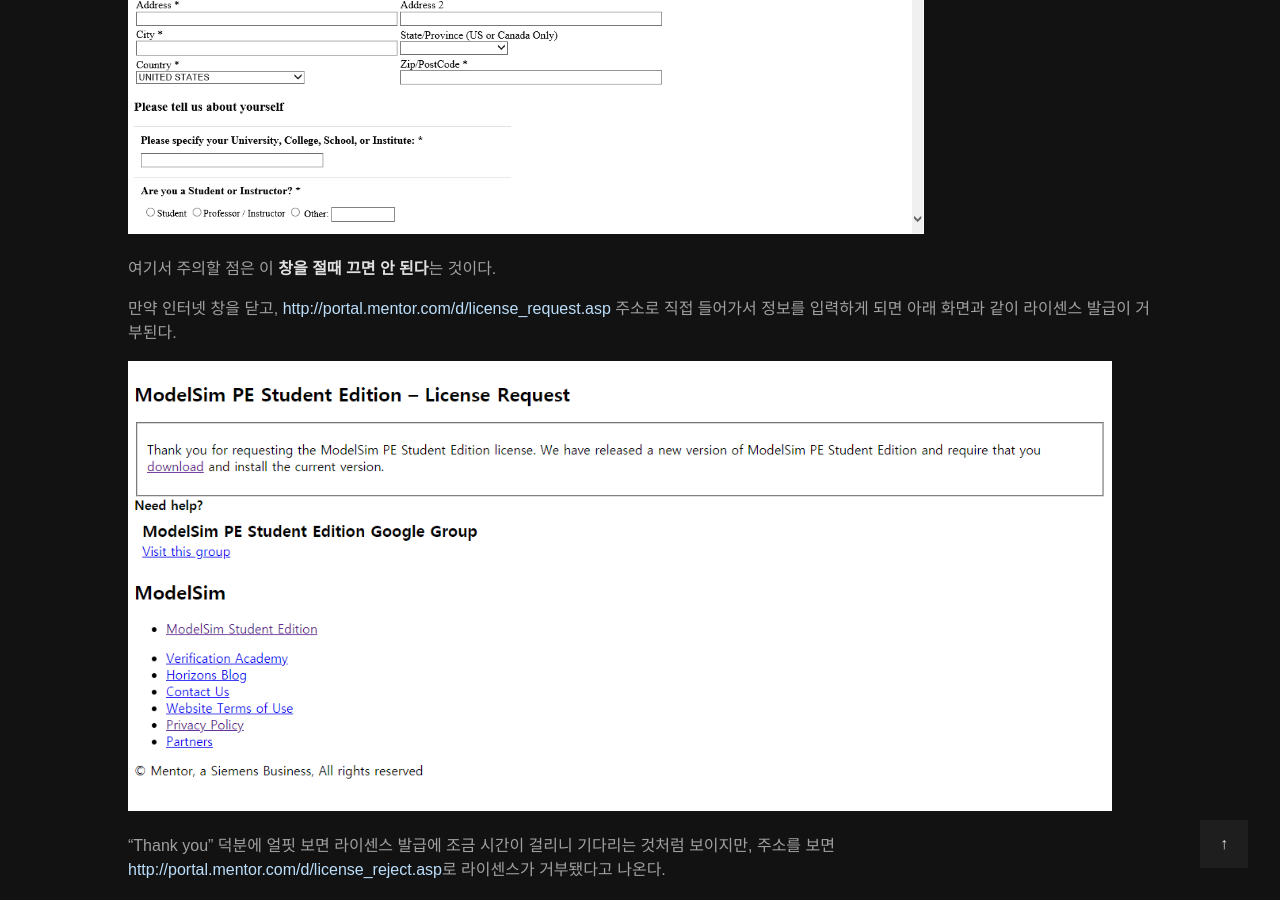
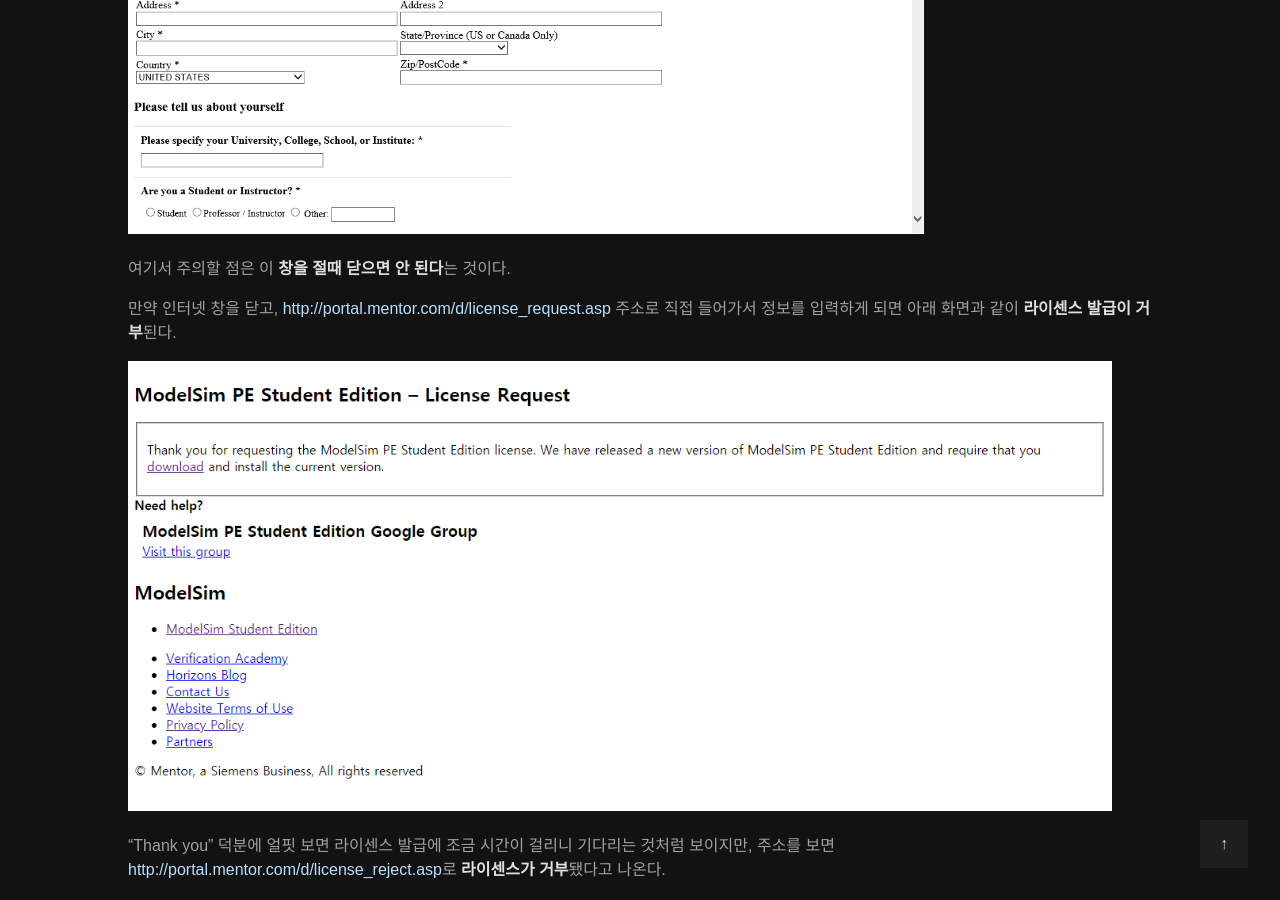
Before and after one commit to int-i/int-i.github.io, a Jekyll site: the page built from _posts/2020-09-08-modelsim-student-license.md, in a window 1280 px wide and 900 px high, scrolled down 601 px. Built offline with Jekyll 4.4.1, drawn with Linux system fonts in a browser that asks for light colours; some web fonts are replaced; a script that is not in the unit is left out; comment, search, counter and statistics services are not loaded; some of the changed text lies outside the part shown.

Commit message:
Update post

```diff
--- a/_posts/2020-09-08-modelsim-student-license.md
+++ b/_posts/2020-09-08-modelsim-student-license.md
@@ -12,16 +12,16 @@
 
 ![License Request Page Screenshot](/assets/posts/2020-09-08-modelsim-student-license/license_request.png)
 
-여기서 주의할 점은 이 **창을 절때 끄면 안 된다**는 것이다.
+여기서 주의할 점은 이 **창을 절때 닫으면 안 된다**는 것이다.
 
-만약 인터넷 창을 닫고, [http://portal.mentor.com/d/license_request.asp](http://portal.mentor.com/d/license_request.asp) 주소로 직접 들어가서 정보를 입력하게 되면 아래 화면과 같이 라이센스 발급이 거부된다.
+만약 인터넷 창을 닫고, [http://portal.mentor.com/d/license_request.asp](http://portal.mentor.com/d/license_request.asp) 주소로 직접 들어가서 정보를 입력하게 되면 아래 화면과 같이 **라이센스 발급이 거부**된다.
 
 ![License Reject Page Screenshot](/assets/posts/2020-09-08-modelsim-student-license/license_reject.png)
 
-"Thank you" 덕분에 얼핏 보면 라이센스 발급에 조금 시간이 걸리니 기다리는 것처럼 보이지만, 주소를 보면 [http://portal.mentor.com/d/license_reject.asp](http://portal.mentor.com/d/license_reject.asp?version_required=PE_EDU10.4a&student_version=)로 라이센스가 거부됐다고 나온다.
+"Thank you" 덕분에 얼핏 보면 라이센스 발급에 조금 시간이 걸리니 기다리는 것처럼 보이지만, 주소를 보면 [http://portal.mentor.com/d/license_reject.asp](http://portal.mentor.com/d/license_reject.asp?version_required=PE_EDU10.4a&student_version=)로 **라이센스가 거부**됐다고 나온다.
 
-설치 직후 나오는 인터넷 익스플로러 창을 실수로 닫아버렸다면, ModelSim을 재설치해서 라이센스 화면을 다시 열어야 한다.
+설치 직후 나오는 인터넷 익스플로러 창을 실수로 닫아버렸다면, **ModelSim을 재설치**해서 **라이센스 요청 화면을 다시 열어야** 한다.
 
 ![Email License Screenshot](/assets/posts/2020-09-08-modelsim-student-license/email.png)
 
-정상적으로 학생 라이센스가 발급됐다면 거의 바로(5분 내) 입력한 이메일 라이센스가 전송된다.
+정상적으로 학생 라이센스가 발급됐다면 거의 바로(5분 내) 입력한 이메일로 라이센스가 전송된다.
```
